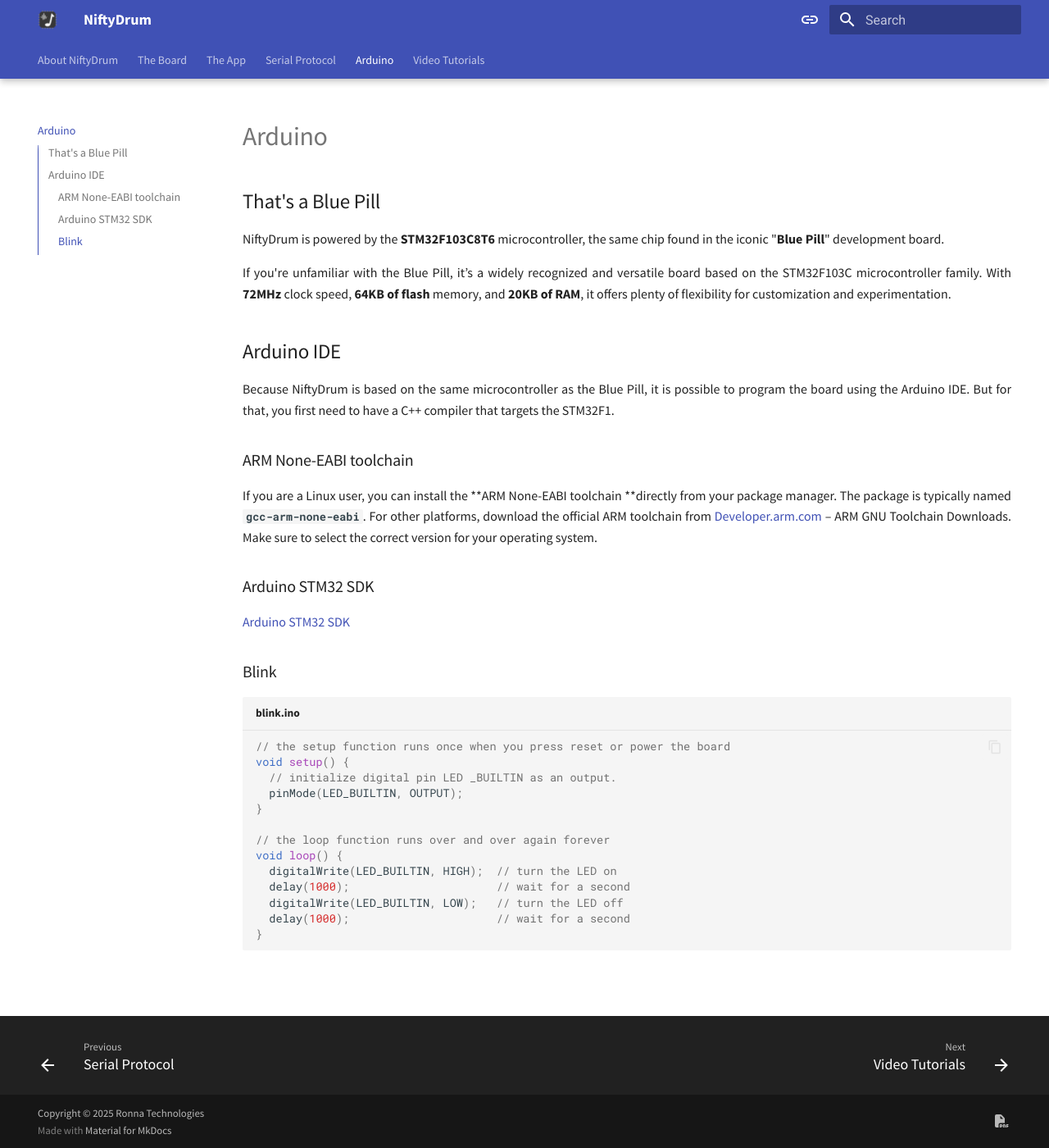
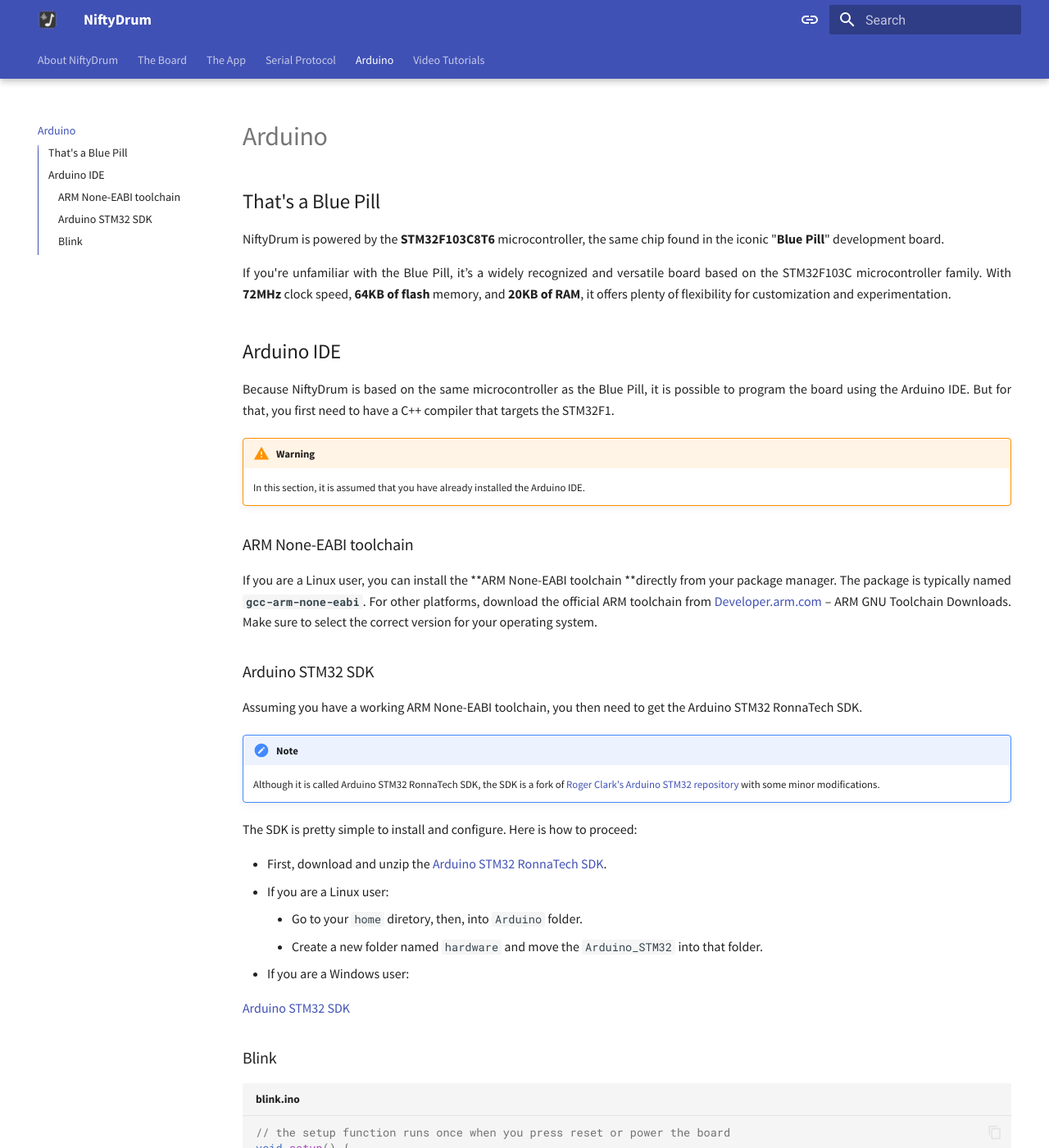
Before and after one commit to RonnaTechnologies/doc.niftydrum.com, an MkDocs documentation site: the page built from doc/4.arduino.md, in a window 1280 px wide and 1400 px high. Shown: the whole window at 82% size. Built offline with MkDocs 1.6.1 and Material for MkDocs 9.7.7, drawn with Linux system fonts in a browser that asks for light colours.

Commit message:
add mdx_truly_sane_lists

```diff
--- a/doc/4.arduino.md
+++ b/doc/4.arduino.md
@@ -11,12 +11,29 @@
 Because NiftyDrum is based on the same microcontroller as the Blue Pill, it is possible to program the board using the Arduino IDE.
 But for that, you first need to have a C++ compiler that targets the STM32F1.
 
+!!! warning
+    In this section, it is assumed that you have already installed the Arduino IDE.
+
 ### ARM None-EABI toolchain
 
 If you are a Linux user, you can install the **ARM None-EABI toolchain **directly from your package manager. The package is typically named **`gcc-arm-none-eabi`**.
 For other platforms, download the official ARM toolchain from [Developer.arm.com](https://developer.arm.com/downloads/-/arm-gnu-toolchain-downloads){:target=_blank} – ARM GNU Toolchain Downloads. Make sure to select the correct version for your operating system.
 
 ### Arduino STM32 SDK
+
+Assuming you have a working ARM None-EABI toolchain, you then need to get the Arduino STM32 RonnaTech SDK.
+
+!!! note
+    Although it is called Arduino STM32 RonnaTech SDK, the SDK is a fork of [Roger Clark's Arduino STM32 repository](https://github.com/rogerclarkmelbourne/Arduino_STM32){:target=_blank} with some minor modifications.
+
+The SDK is pretty simple to install and configure.
+Here is how to proceed:
+
+- First, download and unzip the [Arduino STM32 RonnaTech SDK](https://ronnatech.com/sdm_downloads/arduino_stm32/){:target=_blank}.
+- If you are a Linux user:
+  - Go to your `home` diretory, then, into `Arduino` folder.
+  - Create a new folder named `hardware` and move the `Arduino_STM32` into that folder.
+- If you are a Windows user:
 
 [Arduino STM32 SDK](https://ronnatech.com/sdm_downloads/arduino_stm32/){:target=_blank}
 
--- a/mkdocs.yml
+++ b/mkdocs.yml
@@ -49,6 +49,7 @@
       permalink: true
   - footnotes
   - attr_list
+  - def_list
   - pymdownx.highlight:
       anchor_linenums: true
       line_spans: __span
@@ -57,6 +58,7 @@
   - pymdownx.inlinehilite
   - pymdownx.snippets
   - pymdownx.superfences
+  - mdx_truly_sane_lists
   - pymdownx.tabbed:
       alternate_style: true
 
```
Also changed, not shown: 1 other file.
